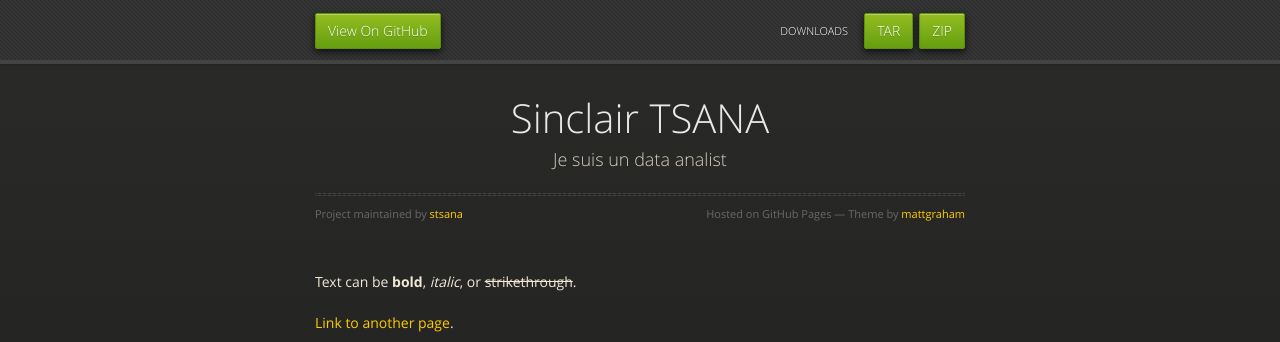
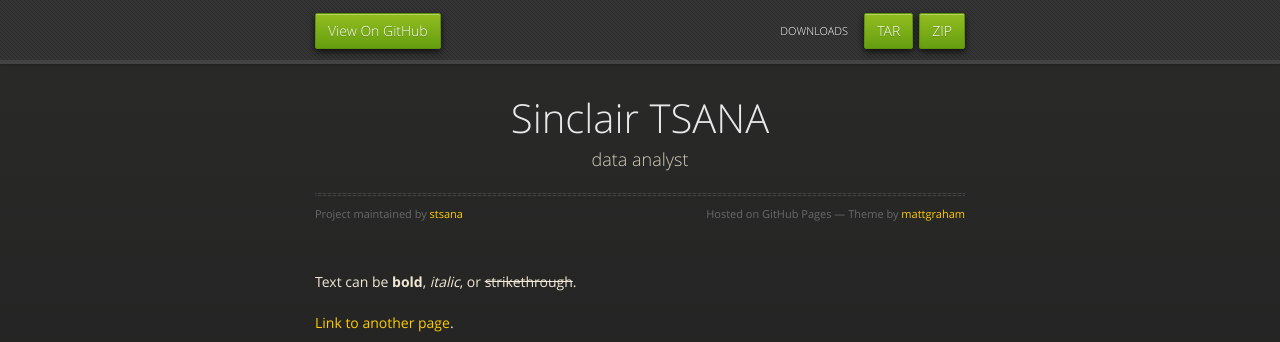
Before and after one commit to stsana/stsana.github.io, a Jekyll site: the page built from index.md, in a window 1280 px wide and 900 px high. Shown: the top 342 px of the window. Built offline with Jekyll 4.4.1, drawn with Linux system fonts in a browser that asks for light colours.

Commit message:
Update _config.yml

```diff
--- a/_config.yml
+++ b/_config.yml
@@ -1,5 +1,5 @@
 title: Sinclair TSANA
-description: Je suis un data analist
+description: data analyst
 show_downloads: true
 google_analytics:
 theme: jekyll-theme-midnight
```
